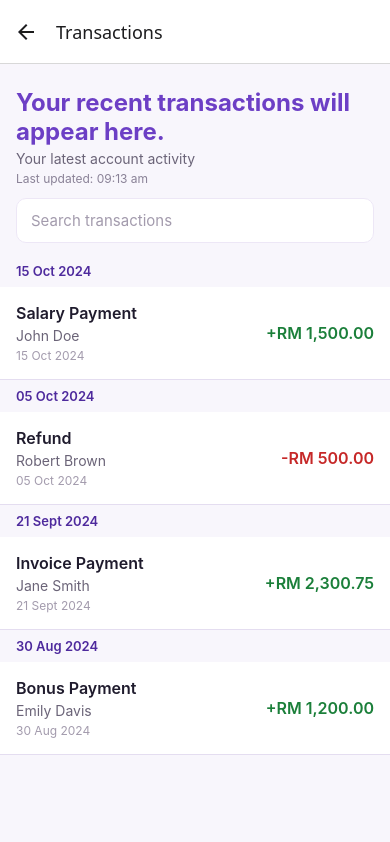
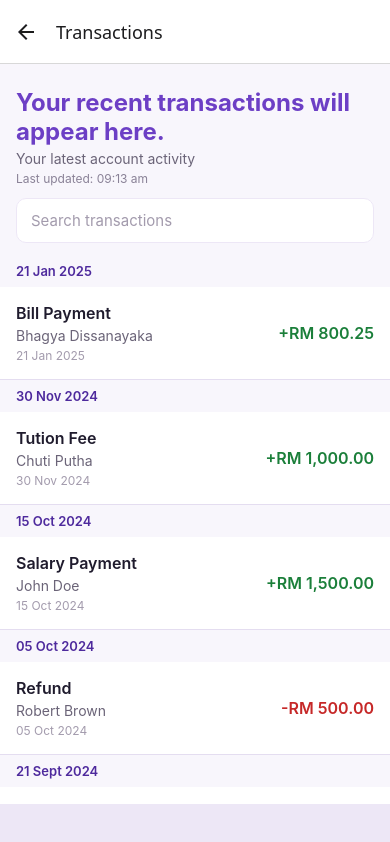
Before and after one commit to bndissanayaka/aeon-bank-mobile-assessment, a React Native app: screen /TransactionList in a window 390 px wide. Built offline with nearby package versions, Linux system fonts and the light colour scheme.

Commit message:
added new UI to splash screen + added a footer to list screen

```diff
--- a/src/mocks/transactions.ts
+++ b/src/mocks/transactions.ts
@@ -30,5 +30,27 @@ export const mockTransactionResponse: TransactionResponse = {
       transferName: 'Bonus Payment',
       amount: 1200.0,
     },
+
+    {
+      refId: '111DEF',
+      transferDate: '2025-01-21T09:12:45Z',
+      recipientName: 'Bhagya Dissanayaka',
+      transferName: 'Bill Payment',
+      amount: 800.25,
+    },
+    {
+      refId: '333GHI',
+      transferDate: '2023-03-05T16:18:30Z',
+      recipientName: 'Sebastian Mai Mai',
+      transferName: 'Cat Food',
+      amount: -1500.0,
+    },
+    {
+      refId: '444JKL',
+      transferDate: '2024-11-30T11:47:22Z',
+      recipientName: 'Chuti Putha',
+      transferName: 'Tution Fee',
+      amount: 1000.0,
+    },
   ],
 };
--- a/src/screens/TransactionListScreen.tsx
+++ b/src/screens/TransactionListScreen.tsx
@@ -88,6 +88,7 @@ export const TransactionListScreen = () => {
         refreshing={isRefreshing}
         onRefresh={refreshTransactions}
         stickySectionHeadersEnabled={false}
+        showsVerticalScrollIndicator={false}
         ListHeaderComponent={
           <>
             <View style={styles.header}>
@@ -129,10 +130,13 @@ export const TransactionListScreen = () => {
             <EmptyState />
           )
         }
-        contentContainerStyle={
-          sections.length === 0 ? styles.emptyListContent : undefined
-        }
+        contentContainerStyle={[
+          styles.listContent,
+          sections.length === 0 && styles.emptyListContent,
+        ]}
       />
+
+      <View style={styles.footer} />
     </View>
   );
 };
@@ -142,15 +146,17 @@ const styles = StyleSheet.create({
     flex: 1,
     backgroundColor: COLORS.background,
   },
+
+  header: {
+    paddingHorizontal: 16,
+    paddingTop: 24,
+    paddingBottom: 12,
+  },
+
   title: {
     fontSize: 24,
     fontWeight: '700',
     color: COLORS.primary,
-  },
-  header: {
-    paddingHorizontal: 16,
-    paddingTop: 24,
-    paddingBottom: 12,
   },
 
   subtitle: {
@@ -190,7 +196,16 @@ const styles = StyleSheet.create({
     backgroundColor: COLORS.background,
   },
 
+  listContent: {
+    paddingBottom: 16,
+  },
+
   emptyListContent: {
     flexGrow: 1,
   },
+
+  footer: {
+    height: 40,
+    backgroundColor: COLORS.primaryLight,
+  },
 });
```
Also changed, not shown: 10 other files (tests, documents, lock files or other folders).
